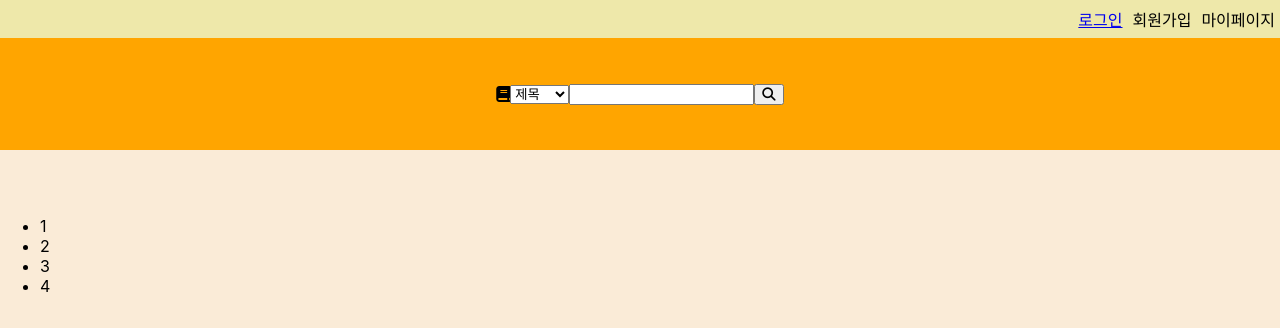
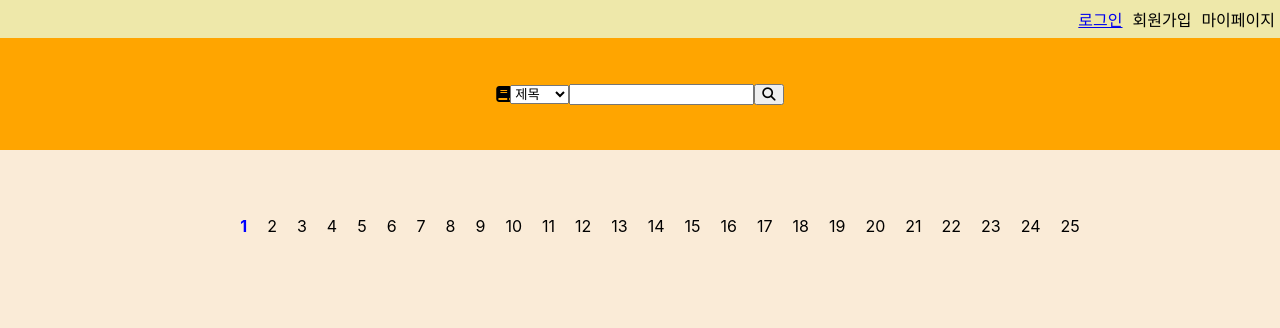
Before and after one commit to evcs-project/frnt-shopping, a React (Create React App) app: page / in a window 1280 px wide. Shown: the top 328 px of the page. Built offline with nearby package versions, Linux system fonts and the light colour scheme.

Commit message:
검색어에 맞게 페이지 전환되게 수정

```diff
--- a/src/App.js
+++ b/src/App.js
@@ -14,8 +14,8 @@ function paginate(items, pageNumber, pageSize) {
     .value(); // lodash wrapper 객체를 regular 배열로 변환
 }
 
-const queryLS = localStorage.getItem("query");
-const selectLS = localStorage.getItem("select");
+let queryLS = localStorage.getItem("query");
+let selectLS = localStorage.getItem("select");
 
 console.log("query:", queryLS);
 console.log("select:", selectLS);
@@ -60,14 +60,19 @@ function App() {
     }
   };
 
-  const pageSize = 3;
-  const itemsCount = 10;
-  const currentPage = 1;
+  const pageSize = 4;
+  const itemsCount = 100;
+  let currentPage = 1;
 
   const pagedBooks = paginate(data, currentPage, pageSize);
 
   const handlePageChange = (page) => {
     // setData({ ...data, currentPage: page });
+
+    queryLS = localStorage.getItem("query");
+    selectLS = localStorage.getItem("select");
+
+    currentPage = page;
     const requestOptions = {
       method: "GET",
       redirect: "follow",
--- /dev/null
+++ b/src/css/page.css
@@ -0,0 +1,14 @@
+.pagination {
+  display: flex;
+  justify-content: center;
+}
+
+.page-item {
+  list-style: none;
+  margin: 0px 10px;
+}
+
+.page-item.active {
+  color: blue;
+  font-weight: bold;
+}
```
Also changed, not shown: src/pages/Pagination.js (+12 -7 lines).
